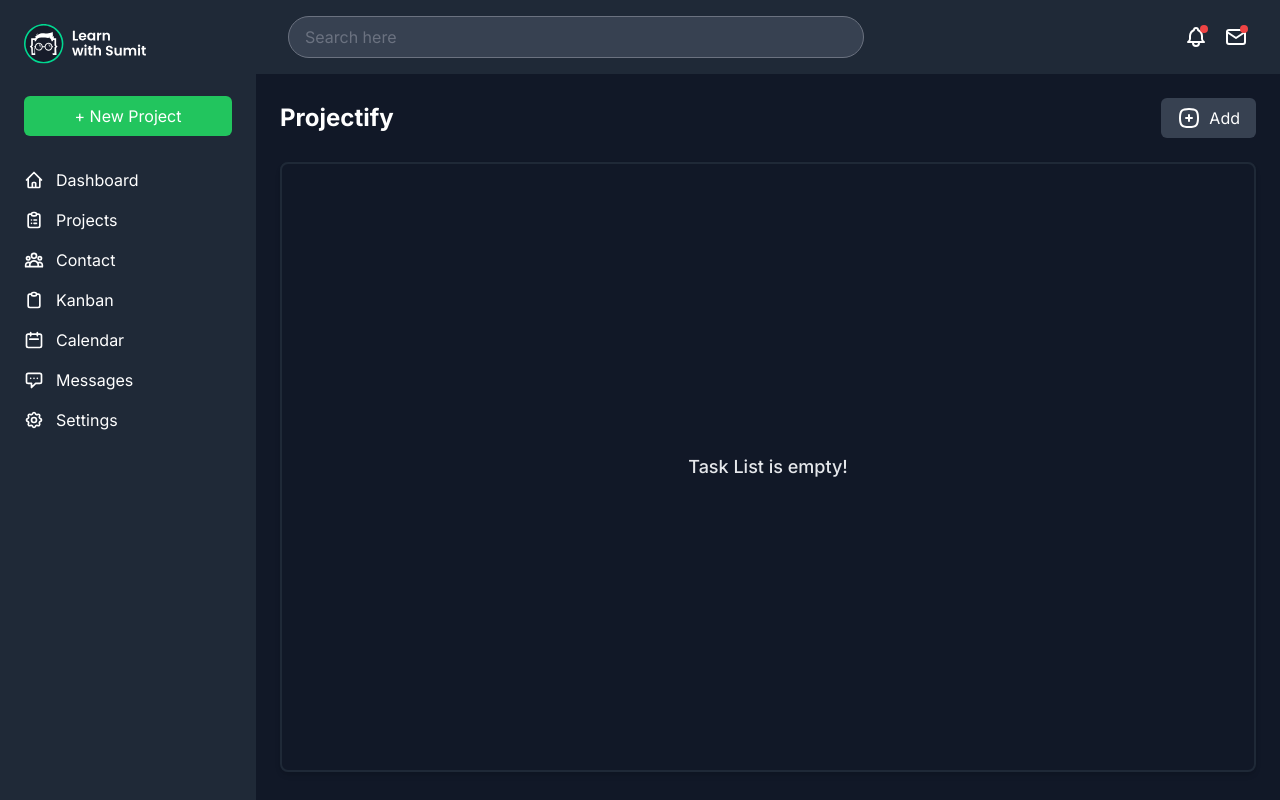
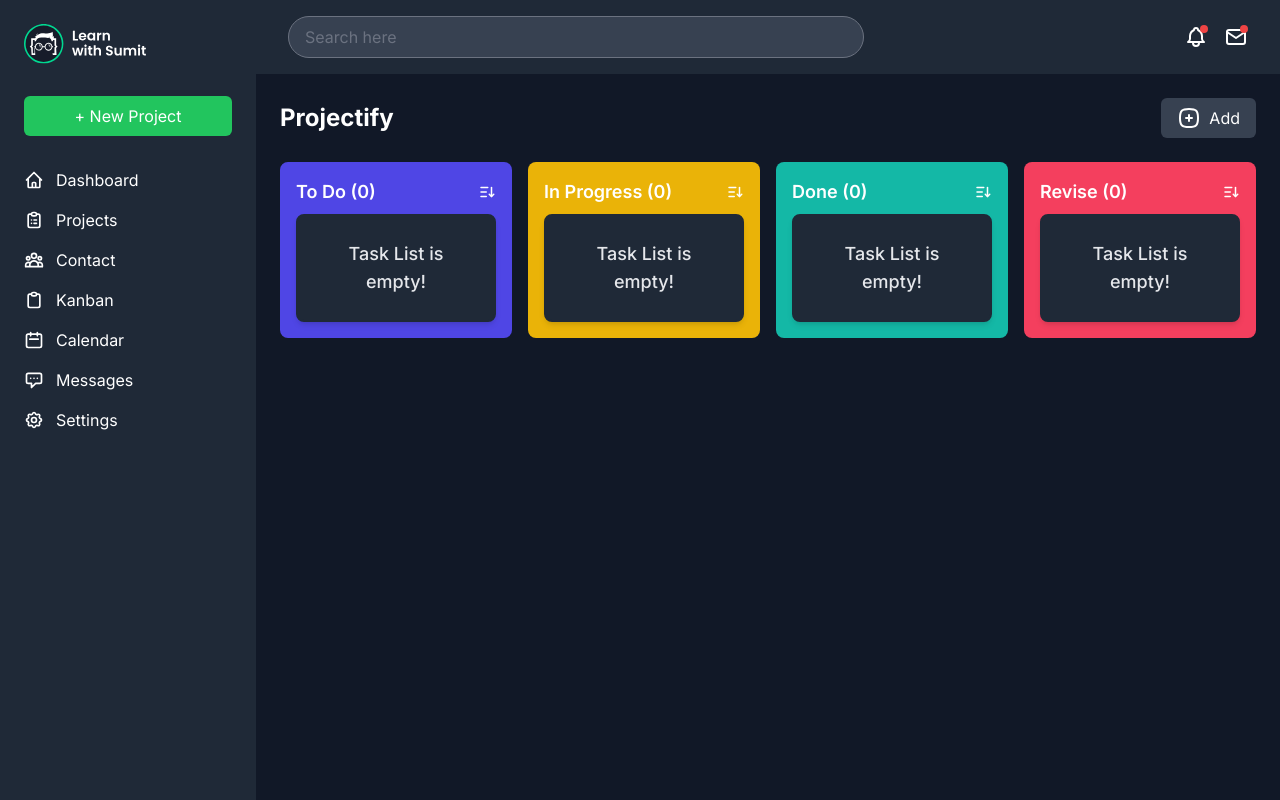
Before and after one commit to jhrhq/vite-react-apps, a React (Vite) app: page / in a window 1280 px wide. Built offline with nearby package versions, Linux system fonts and the light colour scheme.

Commit message:
task list empty check added, category empty check removed

```diff
--- a/src/project/EmptyTasks.jsx
+++ b/src/project/EmptyTasks.jsx
@@ -1,6 +1,6 @@
 export default function EmptyTasks() {
   return (
-    <div className="prose lg:prose-2xl flex items-center justify-center p-6 bg-gray-800-50  border-gray-800 border-2 rounded-lg shadow-md dark:bg-gray-800 dark:border-gray-700 h-calc-max">
+    <div className="prose lg:prose-2xl flex items-center justify-center p-6 bg-gray-800  border-gray-800 border-2 rounded-lg shadow-md dark:bg-gray-800 dark:border-gray-700 ">
       <p className="text-lg font-medium text-gray-200 dark:text-yellow-200 text-center">
         Task List is empty!
       </p>
--- a/src/project/ProjectBoard.jsx
+++ b/src/project/ProjectBoard.jsx
@@ -3,7 +3,6 @@ import { TbSquareRoundedPlus } from "react-icons/tb";
 import { TaskContext } from "../providers/TaskProvider";
 import ConfirmationRemoveModal from "./ConfirmationRemoveModal";
 import CreateTaskModal from "./CreateTaskModal";
-import EmptyTasks from "./EmptyTasks";
 import TaskGroup from "./TaskGroup";
 
 export default function ProjectBoard() {
@@ -69,9 +68,6 @@ export default function ProjectBoard() {
           </div>
         </div>
 
-        {state.tasksCategories.tasks.length == 0 ? (
-          <EmptyTasks />
-        ) : (
         <div className="-mx-2 mb-6 flex flex-wrap">
           {state.tasksCategories.categories.map((taskCategory) => (
             <TaskGroup
@@ -84,7 +80,6 @@ export default function ProjectBoard() {
             />
           ))}
         </div>
-        )}
       </div>
     </>
   );
--- a/src/project/TaskGroup.jsx
+++ b/src/project/TaskGroup.jsx
@@ -2,6 +2,7 @@ import { useContext, useState } from "react";
 import { TbSortAscending, TbSortDescending } from "react-icons/tb";
 import { FilterOnSearchContext } from "../providers/FilterOnSearchProvider";
 import { cn } from "../utility/cn";
+import EmptyTasks from "./EmptyTasks";
 import TaskCard from "./TaskCard";
 
 const categoryColors = {
@@ -60,6 +61,10 @@ export default function TaskGroup({
             )}
           </button>
         </div>
+
+        {filteredTasks.length == 0 ? (
+          <EmptyTasks />
+        ) : (
           <div>
             {filteredTasks.map((task) => (
               <TaskCard
@@ -70,6 +75,7 @@ export default function TaskGroup({
               />
             ))}
           </div>
+        )}
       </div>
     </div>
   );
```
Lines whose indentation alone changed are shown as unchanged.
